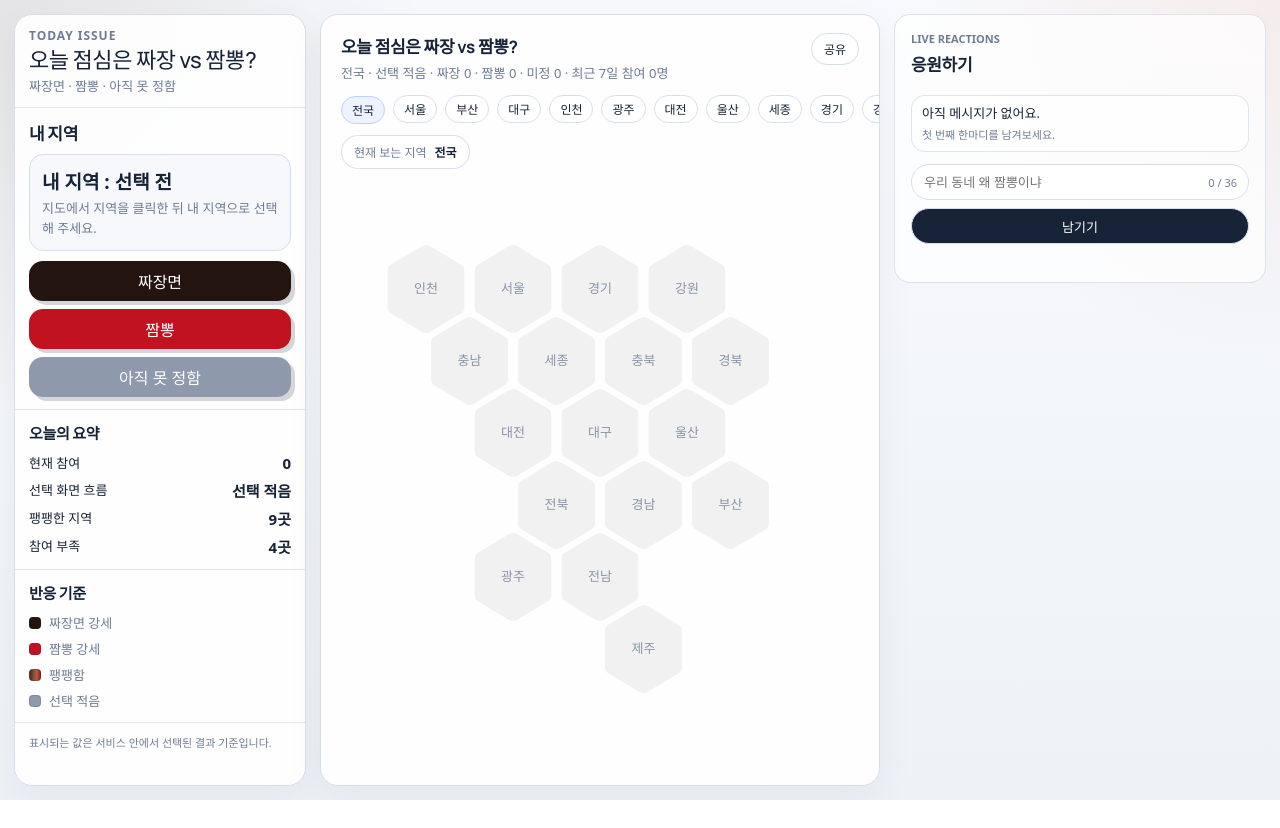
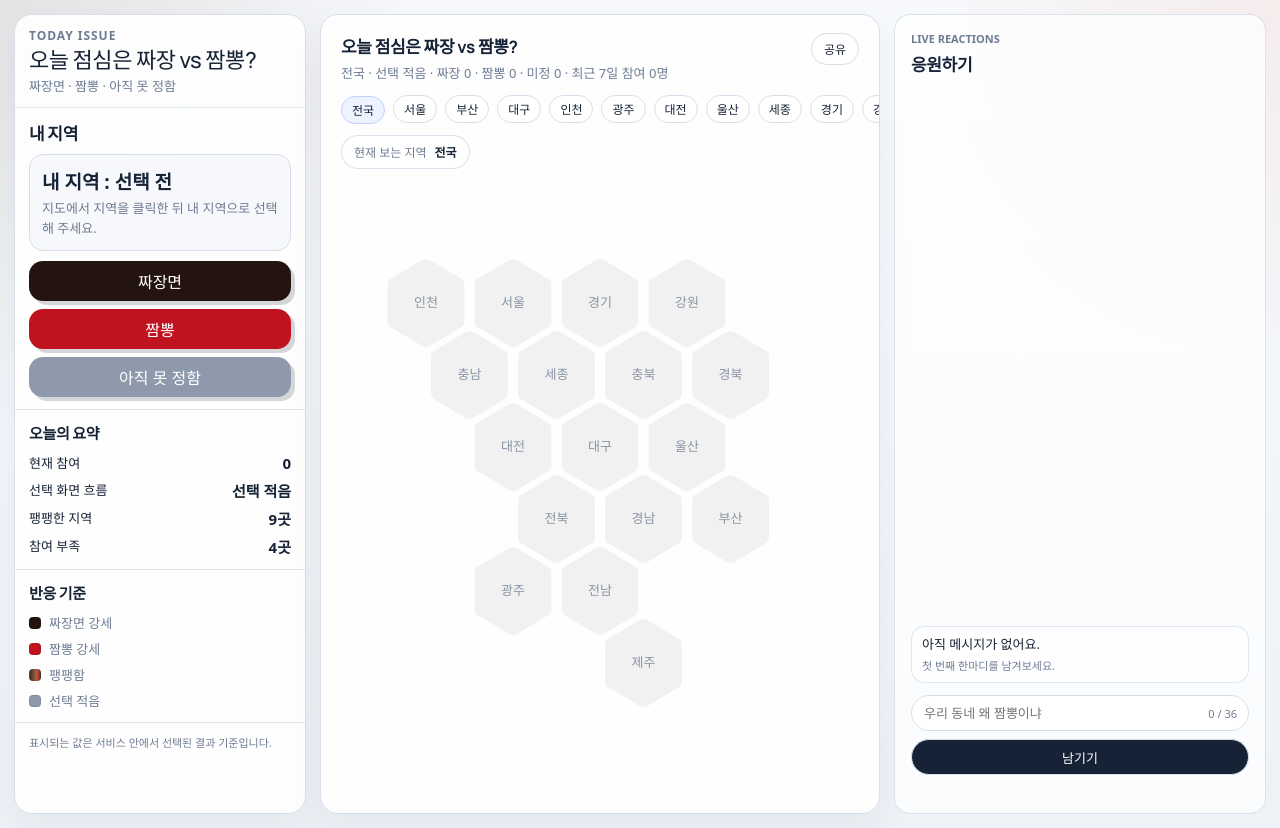
Before and after one commit to kimguta/vibemap, a plain HTML site: page minsimp-map-prototype.html in a window 1280 px wide. Before the commit the page ends 800 px from the top, so only its background shows below. Drawn offline with Linux system fonts and the light colour scheme; no server answers; a web font is replaced by a local one.

Commit message:
set chat panel to full viewport height

```diff
--- a/minsimp-map-prototype.html
+++ b/minsimp-map-prototype.html
@@ -189,6 +189,7 @@
 
       main {
         min-height: 100vh;
+        grid-template-rows: 100vh;
         overflow: visible;
       }
 
@@ -222,11 +223,11 @@
 
     .right-rail {
       display: grid;
-      align-content: start;
+      align-content: stretch;
       gap: 14px;
       min-width: 0;
-      height: calc(100vh - 28px);
-      min-height: 620px;
+      height: 100vh;
+      min-height: 100vh;
     }
 
     .section {
@@ -838,6 +839,11 @@
 
       .right-rail {
         order: 3;
+        height: auto;
+        min-height: 520px;
+      }
+
+      .reaction-card {
         height: auto;
         min-height: 520px;
       }
```
